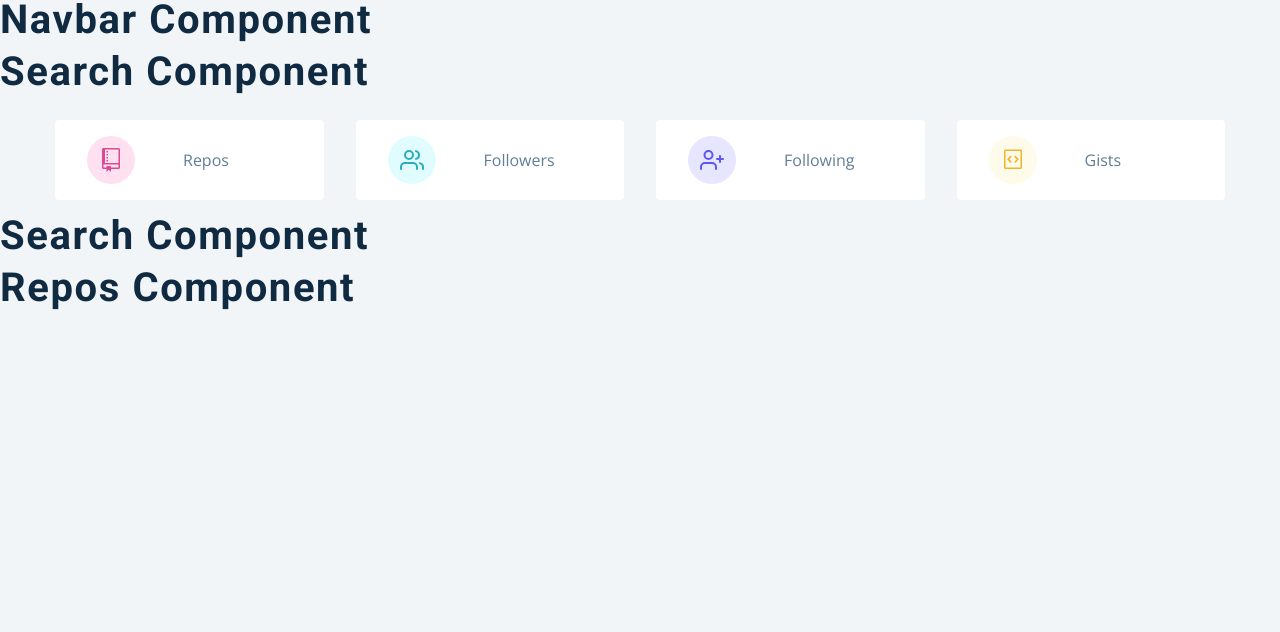
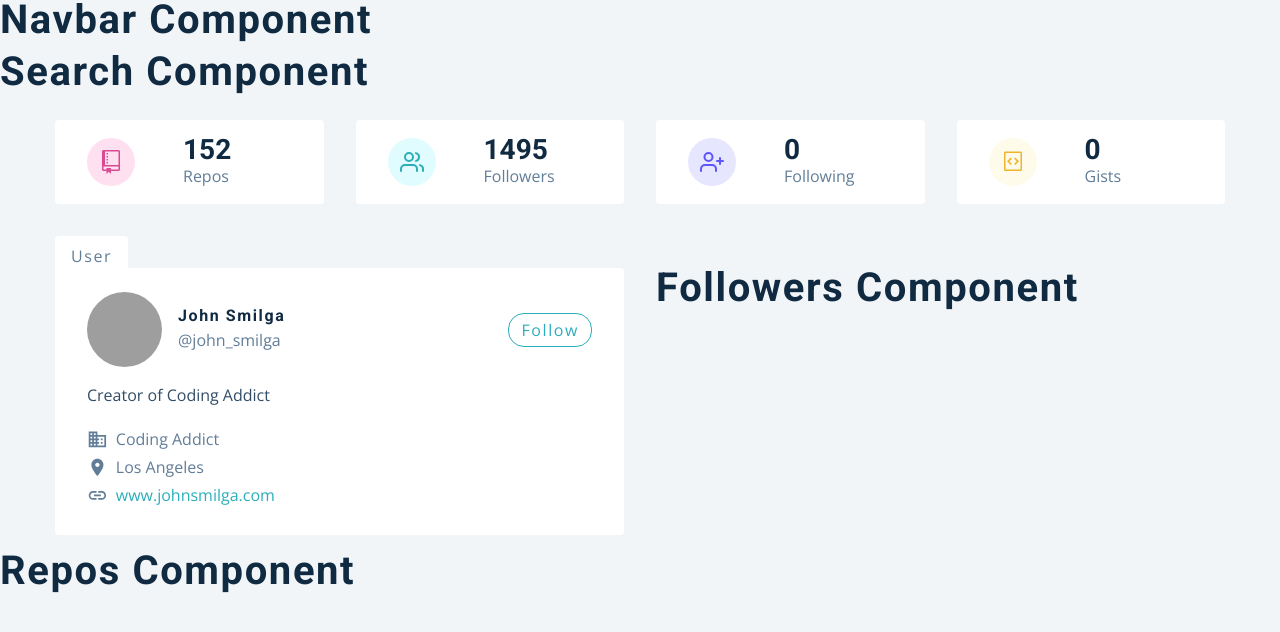
Before and after one commit to tanvirch0750/developers-finder, a React (Create React App) app: page / in a window 1280 px wide. Shown: the top 632 px of the page. Built offline with nearby package versions, Linux system fonts and the light colour scheme; grey boxes are pictures that could not be loaded.

Commit message:
implemented user-card component

```diff
--- a/src/components/Card.js
+++ b/src/components/Card.js
@@ -1,86 +1,130 @@
+/* eslint-disable camelcase */
 import React from 'react';
-// import { GithubContext } from '../context/context';
-// import styled from 'styled-components';
-// import { MdBusiness, MdLocationOn, MdLink } from 'react-icons/md';
-const Card = () => <h2>card component</h2>;
-// const Wrapper = styled.article`
-//   background: var(--clr-white);
-//   padding: 1.5rem 2rem;
-//   border-top-right-radius: var(--radius);
-//   border-bottom-left-radius: var(--radius);
-//   border-bottom-right-radius: var(--radius);
-//   position: relative;
-//   &::before {
-//     content: 'user';
-//     position: absolute;
-//     top: 0;
-//     left: 0;
-//     transform: translateY(-100%);
-//     background: var(--clr-white);
-//     color: var(--clr-grey-5);
-//     border-top-right-radius: var(--radius);
-//     border-top-left-radius: var(--radius);
-//     text-transform: capitalize;
-//     padding: 0.5rem 1rem 0 1rem;
-//     letter-spacing: var(--spacing);
-//     font-size: 1rem;
-//   }
-//   header {
-//     display: grid;
-//     grid-template-columns: auto 1fr auto;
-//     align-items: center;
-//     column-gap: 1rem;
-//     margin-bottom: 1rem;
-//     img {
-//       width: 75px;
-//       height: 75px;
-//       border-radius: 50%;
-//     }
-//     h4 {
-//       margin-bottom: 0.25rem;
-//     }
-//     p {
-//       margin-bottom: 0;
-//     }
-//     a {
-//       color: var(--clr-primary-5);
-//       border: 1px solid var(--clr-primary-5);
-//       padding: 0.25rem 0.75rem;
-//       border-radius: 1rem;
-//       text-transform: capitalize;
-//       letter-spacing: var(--spacing);
-//       transition: var(--transition);
-//       cursor: pointer;
-//       &:hover {
-//         background: var(--clr-primary-5);
-//         color: var(--clr-white);
-//       }
-//     }
-//   }
-//   .bio {
-//     color: var(--clr-grey-3);
-//   }
-//   .links {
-//     p,
-//     a {
-//       margin-bottom: 0.25rem;
-//       display: flex;
-//       align-items: center;
-//       svg {
-//         margin-right: 0.5rem;
-//         font-size: 1.3rem;
-//       }
-//     }
-//     a {
-//       color: var(--clr-primary-5);
-//       transition: var(--transition);
-//       svg {
-//         color: var(--clr-grey-5);
-//       }
-//       &:hover {
-//         color: var(--clr-primary-3);
-//       }
-//     }
-//   }
-// `;
+import { MdBusiness, MdLink, MdLocationOn } from 'react-icons/md';
+import styled from 'styled-components';
+import { GithubContext } from '../context/context';
+
+const Card = () => {
+    const [githubUser] = React.useContext(GithubContext);
+
+    const {
+        avatar_url,
+        html_url,
+        name,
+        company,
+        blog,
+        bio,
+        location,
+        twitter_username,
+    } = githubUser;
+
+    return (
+        <Wrapper>
+            <header>
+                <img src={avatar_url} alt={name} />
+                <div>
+                    <h4>{name}</h4>
+                    <p>@{twitter_username || 'twitter username'}</p>
+                </div>
+                <a href={html_url}>follow</a>
+            </header>
+            <p className="bio">{bio || 'no bio found!'}</p>
+            <div className="links">
+                <p>
+                    <MdBusiness /> {company || 'no company found'}
+                </p>
+                <p>
+                    <MdLocationOn /> {location || 'no location found'}
+                </p>
+                {blog && (
+                    <a href={`https://${blog}`}>
+                        <MdLink />
+                        {blog}
+                    </a>
+                )}
+            </div>
+        </Wrapper>
+    );
+};
+
+const Wrapper = styled.article`
+    background: var(--clr-white);
+    padding: 1.5rem 2rem;
+    border-top-right-radius: var(--radius);
+    border-bottom-left-radius: var(--radius);
+    border-bottom-right-radius: var(--radius);
+    position: relative;
+    &::before {
+        content: 'user';
+        position: absolute;
+        top: 0;
+        left: 0;
+        transform: translateY(-100%);
+        background: var(--clr-white);
+        color: var(--clr-grey-5);
+        border-top-right-radius: var(--radius);
+        border-top-left-radius: var(--radius);
+        text-transform: capitalize;
+        padding: 0.5rem 1rem 0 1rem;
+        letter-spacing: var(--spacing);
+        font-size: 1rem;
+    }
+    header {
+        display: grid;
+        grid-template-columns: auto 1fr auto;
+        align-items: center;
+        column-gap: 1rem;
+        margin-bottom: 1rem;
+        img {
+            width: 75px;
+            height: 75px;
+            border-radius: 50%;
+        }
+        h4 {
+            margin-bottom: 0.25rem;
+        }
+        p {
+            margin-bottom: 0;
+        }
+        a {
+            color: var(--clr-primary-5);
+            border: 1px solid var(--clr-primary-5);
+            padding: 0.25rem 0.75rem;
+            border-radius: 1rem;
+            text-transform: capitalize;
+            letter-spacing: var(--spacing);
+            transition: var(--transition);
+            cursor: pointer;
+            &:hover {
+                background: var(--clr-primary-5);
+                color: var(--clr-white);
+            }
+        }
+    }
+    .bio {
+        color: var(--clr-grey-3);
+    }
+    .links {
+        p,
+        a {
+            margin-bottom: 0.25rem;
+            display: flex;
+            align-items: center;
+            svg {
+                margin-right: 0.5rem;
+                font-size: 1.3rem;
+            }
+        }
+        a {
+            color: var(--clr-primary-5);
+            transition: var(--transition);
+            svg {
+                color: var(--clr-grey-5);
+            }
+            &:hover {
+                color: var(--clr-primary-3);
+            }
+        }
+    }
+`;
 export default Card;
--- a/src/components/Info.js
+++ b/src/components/Info.js
@@ -6,8 +6,8 @@
 import { GithubContext } from '../context/context';
 
 const UserInfo = () => {
-    const data = React.useContext(GithubContext);
-    const { public_repos, followers, following, public_gists } = data;
+    const [githubUser] = React.useContext(GithubContext);
+    const { public_repos, followers, following, public_gists } = githubUser;
 
     const items = [
         {
--- a/src/components/User.js
+++ b/src/components/User.js
@@ -1,18 +1,25 @@
 import React from 'react';
+import styled from 'styled-components';
+import Card from './Card';
+import Followers from './Followers';
 
-const User = () => <h2>search component</h2>;
-// import styled from 'styled-components';
-// import Card from './Card';
-// import Followers from './Followers';
+const User = () => (
+    <section className="section">
+        <Wrapper className="section-center">
+            <Card />
+            <Followers />
+        </Wrapper>
+    </section>
+);
 
-// const Wrapper = styled.div`
-//   padding-top: 2rem;
-//   display: grid;
-//   gap: 3rem 2rem;
-//   @media (min-width: 992px) {
-//     grid-template-columns: 1fr 1fr;
-//   }
-//   /* align-items: start; */
-// `;
+const Wrapper = styled.div`
+    padding-top: 2rem;
+    display: grid;
+    gap: 3rem 2rem;
+    @media (min-width: 992px) {
+        grid-template-columns: 1fr 1fr;
+    }
+    /* align-items: start; */
+`;
 
 export default User;
--- a/src/context/context.js
+++ b/src/context/context.js
@@ -1,3 +1,4 @@
+/* eslint-disable no-unused-vars */
 import React, { useState } from 'react';
 import mockFollowers from './mockData.js/mockFollowers';
 import mockRepos from './mockData.js/mockRepos';
@@ -11,9 +12,7 @@
     const [followers, setFollowers] = useState(mockFollowers);
 
     return (
-        <GithubContext.Provider
-            value={(githubUser, repos, followers, setGithubUser, setRepos, setFollowers)}
-        >
+        <GithubContext.Provider value={[githubUser, repos, followers]}>
             {children}
         </GithubContext.Provider>
     );
```
